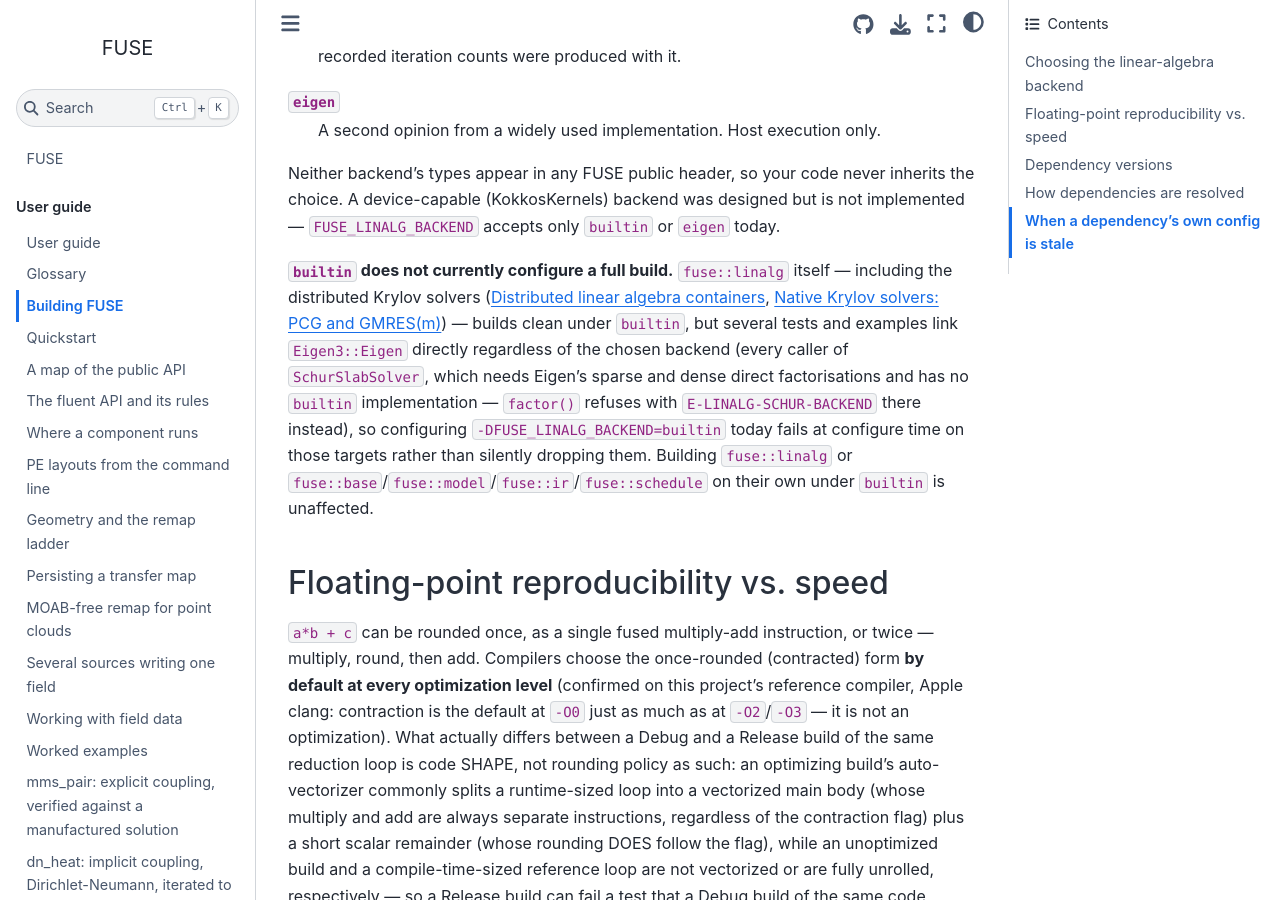
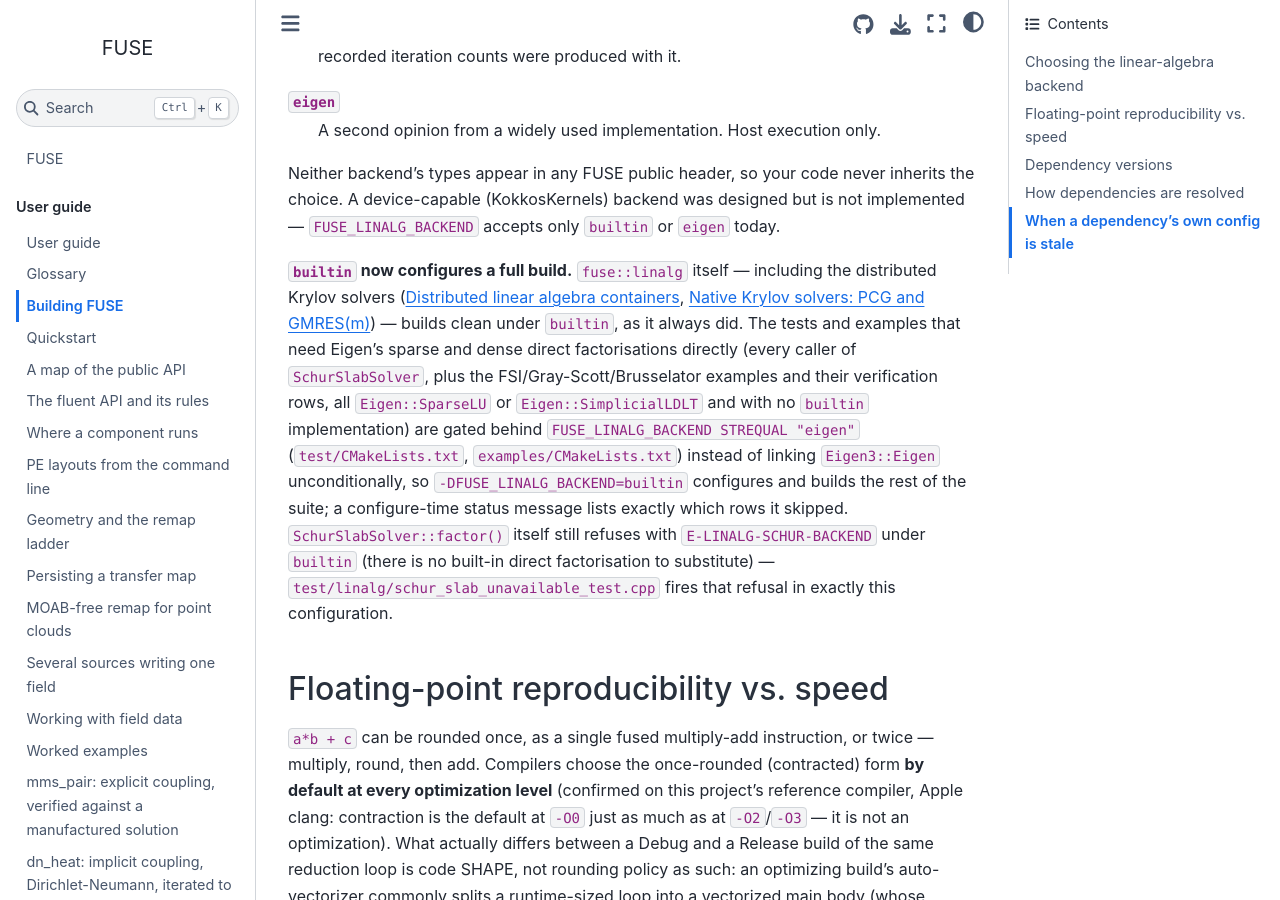
Before and after one commit to vijaysm/fuse, a Sphinx documentation site: the page built from docs/user/build.md, in a window 1280 px wide and 900 px high, scrolled down 1247 px. Built offline with Sphinx 7.4.7 and the Sphinx Book theme 1.1.4, drawn with Linux system fonts in a browser that asks for light colours; pages that are not in the unit, such as notebooks, are missing from menus.

Commit message:
Gate Eigen3::Eigen-linked tests and examples behind the eigen backend
With FUSE_LINALG_BACKEND=builtin the build could not configure, because
many test and example targets linked Eigen3::Eigen unconditionally while
that target exists only for the eigen backend. Gate each such target on
the backend, so builtin configures and builds the rest of the suite. Add
schur_slab_unavailable_test.cpp to fire E-LINALG-SCHUR-BACKEND there,
and update build.md and the CI matrix comment.

```diff
--- a/docs/user/build.md
+++ b/docs/user/build.md
@@ -42,15 +42,19 @@
 device-capable (KokkosKernels) backend was designed but is not implemented — `FUSE_LINALG_BACKEND`
 accepts only `builtin` or `eigen` today.
 
-**`builtin` does not currently configure a full build.** `fuse::linalg` itself — including the
-distributed Krylov solvers ([](../dev/linalg-distributed.md), [](../dev/linalg-krylov.md)) — builds
-clean under `builtin`, but several tests and examples link `Eigen3::Eigen` directly regardless of
-the chosen backend (every caller of `SchurSlabSolver`, which needs Eigen's sparse and dense direct
-factorisations and has no `builtin` implementation — `factor()` refuses with
-`E-LINALG-SCHUR-BACKEND` there instead), so configuring `-DFUSE_LINALG_BACKEND=builtin` today fails
-at configure time on those targets rather than silently dropping them.
-Building `fuse::linalg` or `fuse::base`/`fuse::model`/`fuse::ir`/`fuse::schedule` on their own under
-`builtin` is unaffected.
+**`builtin` now configures a full build.**
+`fuse::linalg` itself — including the distributed Krylov solvers
+([](../dev/linalg-distributed.md), [](../dev/linalg-krylov.md)) — builds clean under `builtin`,
+as it always did. The tests and examples that need Eigen's sparse and dense direct
+factorisations directly (every caller of `SchurSlabSolver`, plus the FSI/Gray-Scott/Brusselator
+examples and their verification rows, all `Eigen::SparseLU` or `Eigen::SimplicialLDLT` and with no
+`builtin` implementation) are gated behind `FUSE_LINALG_BACKEND STREQUAL "eigen"`
+(`test/CMakeLists.txt`, `examples/CMakeLists.txt`) instead of linking `Eigen3::Eigen`
+unconditionally, so `-DFUSE_LINALG_BACKEND=builtin` configures and builds the rest of the suite;
+a configure-time status message lists exactly which rows it skipped. `SchurSlabSolver::factor()`
+itself still refuses with `E-LINALG-SCHUR-BACKEND` under `builtin` (there is no built-in direct
+factorisation to substitute) — `test/linalg/schur_slab_unavailable_test.cpp` fires that refusal
+in exactly this configuration.
 
 ## Floating-point reproducibility vs. speed
 
```
Also changed, not shown: 4 other files.
